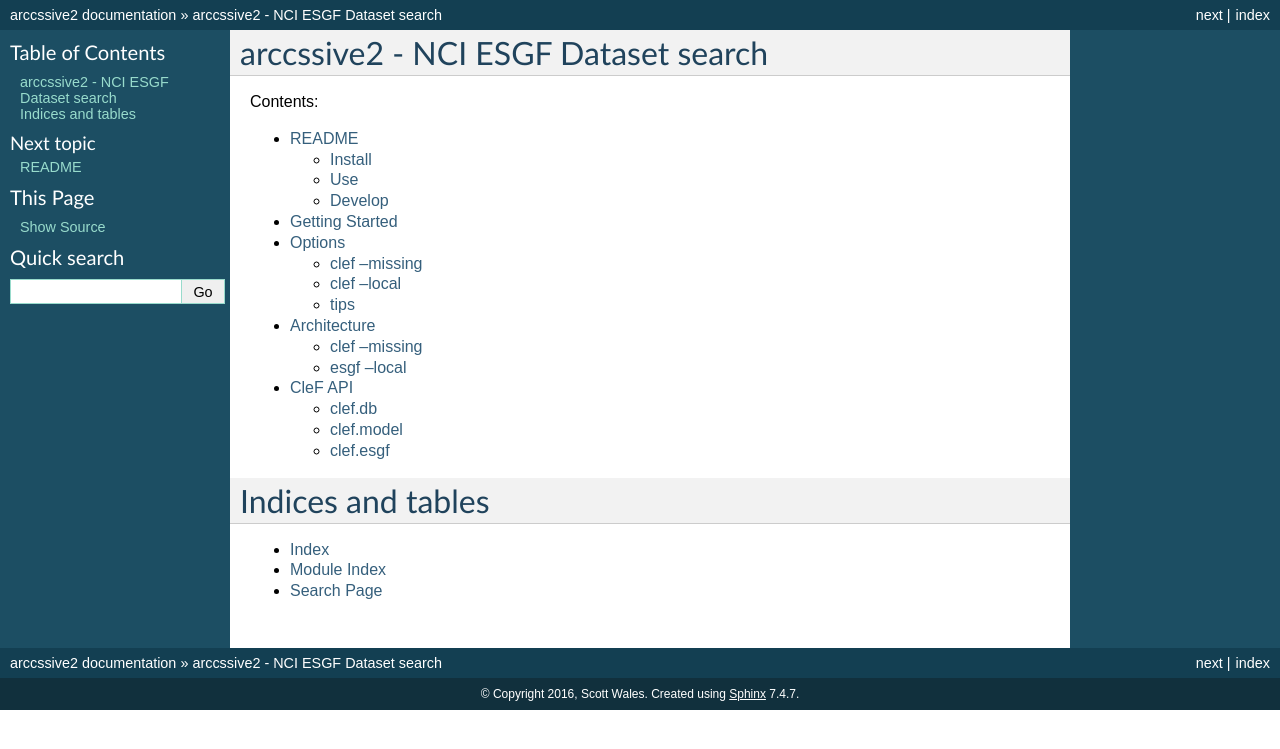
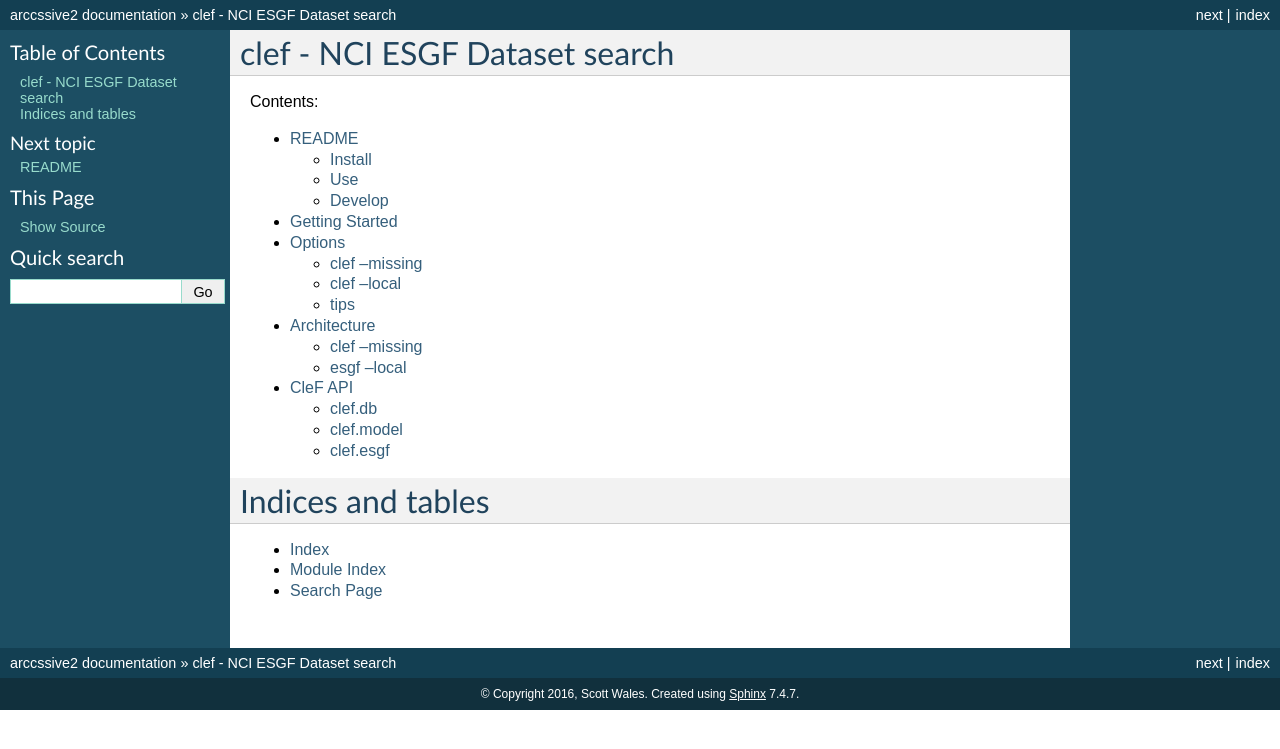
Before and after one commit to coecms/clef, a Sphinx documentation site: the page built from docs/index.rst, in a window 1280 px wide. Shown: the top 749 px of the page. Built offline with Sphinx 7.4.7, drawn with Linux system fonts in a browser that asks for light colours; pages that are not in the unit, such as notebooks, are missing from menus.

Commit message:
updated index.rst

```diff
--- a/docs/index.rst
+++ b/docs/index.rst
@@ -1,9 +1,9 @@
-.. arccssive2 documentation master file, created by
+.. clef documentation master file, created by
    sphinx-quickstart on Fri May 13 10:16:43 2016.
    You can adapt this file completely to your liking, but it should at least
    contain the root `toctree` directive.
 
-arccssive2 - NCI ESGF Dataset search
+clef - NCI ESGF Dataset search
 ======================================================
 
 Contents:
```
